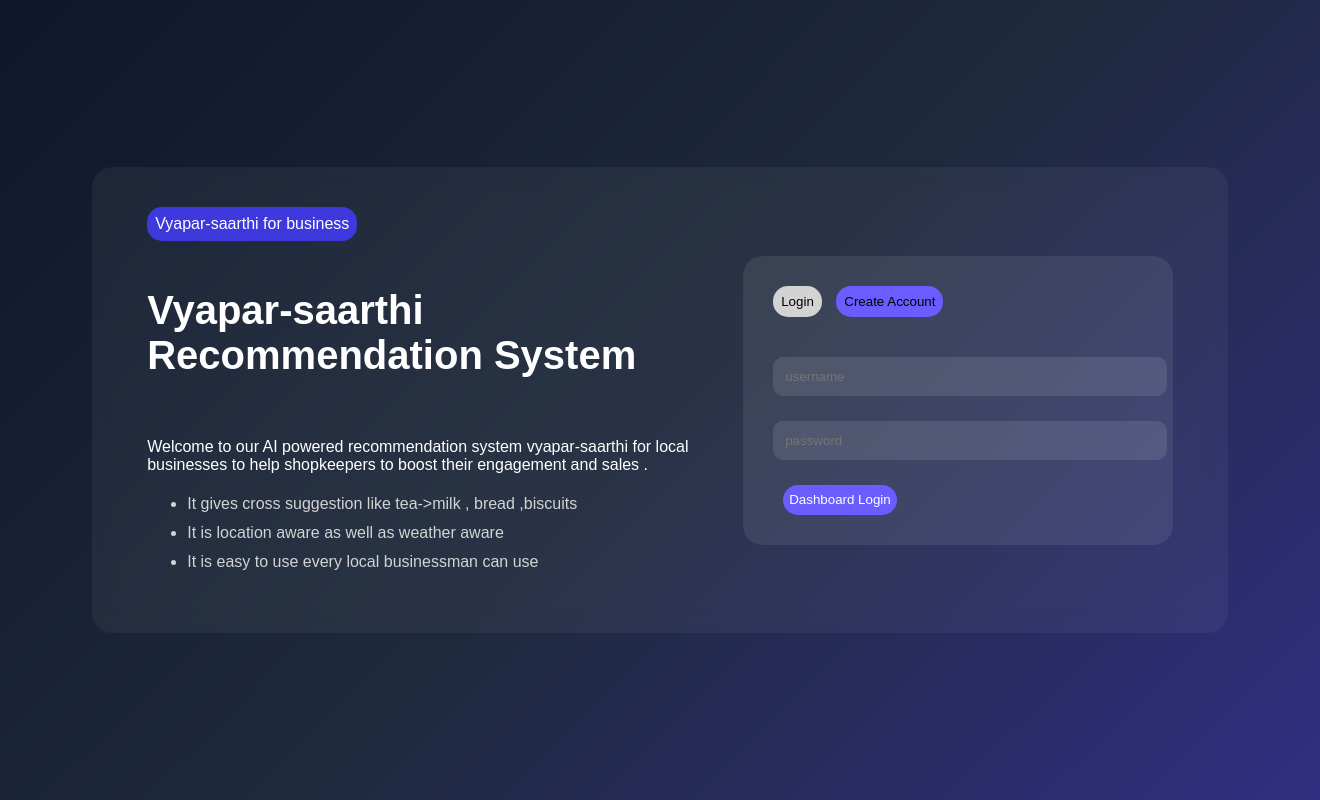
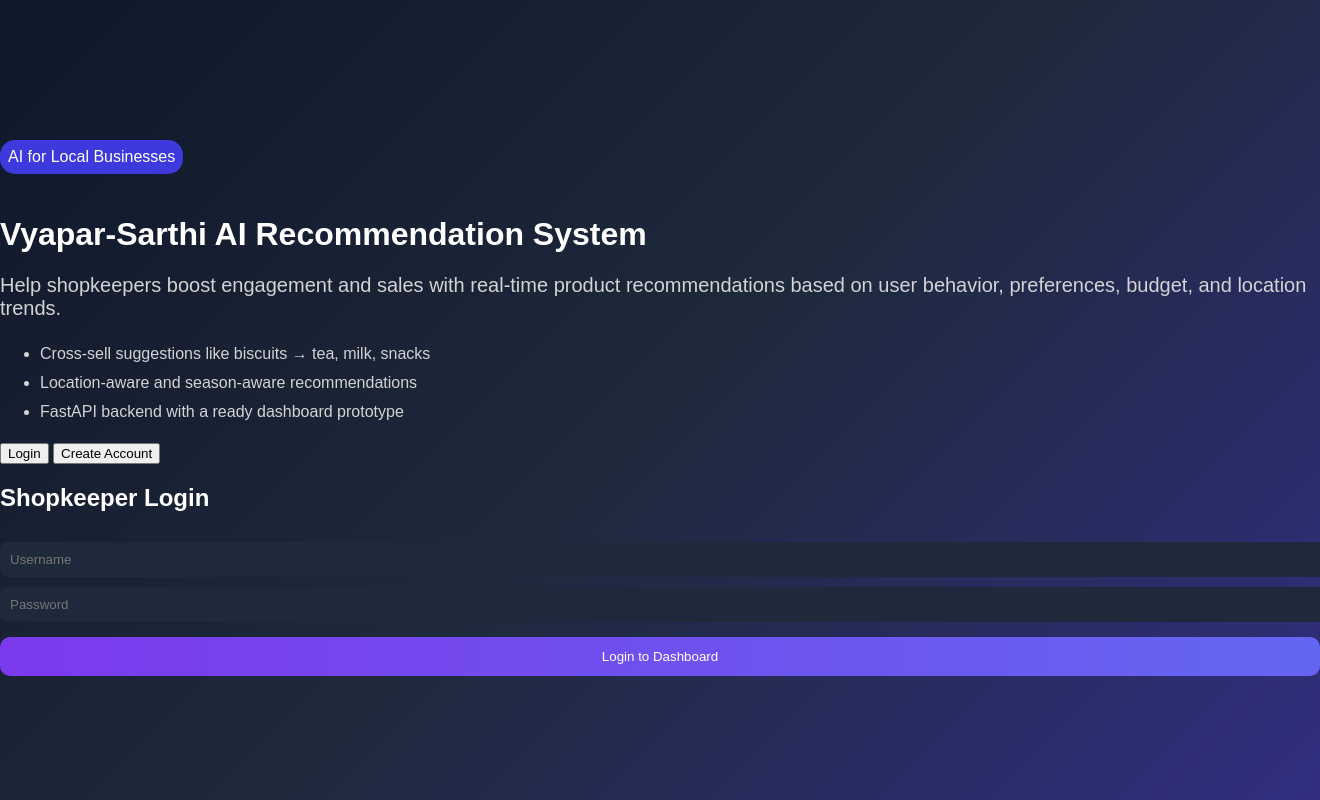
Before and after one commit to omsingh-19/pixel-project, a FastAPI app: page / in a window 1320 px wide; the page is wider, and only the part inside the window is pictured. Run offline with FastAPI, Linux system fonts and the light colour scheme.

Commit message:
Update index.html

```diff
--- a/app/templates/index.html
+++ b/app/templates/index.html
@@ -1,39 +1,56 @@
 <!DOCTYPE html>
-<html lang="en">
+<html>
 <head>
-    <meta charset="UTF-8">
-    <meta name="viewport" content="width=device-width, initial-scale=1.0">
-    <title>Vyapar-saarthi</title>
+    <title>Login</title>
     <link rel="stylesheet" href="../static/style.css">
+</head>
 
-</head>
 <body>
-    <div class="main-container">
-        <!-- LEFT-SIDE -->
-        <div class="left">
-            <div class="tag">Vyapar-saarthi for business</div>
-            <h1 class="h1">Vyapar-saarthi Recommendation System</h1>
-            <p class="descs">Welcome to our AI powered recommendation system vyapar-saarthi for local businesses to help shopkeepers to boost their engagement and sales .</p>
+
+<div class="login-wrapper">
+
+    <div class="login-container">
+
+        <!-- Left -->
+        <div class="login-left">
+            <p class="tag">AI for Local Businesses</p>
+
+            <h1>Vyapar-Sarthi AI Recommendation System</h1>
+
+            <p class="desc">
+                Help shopkeepers boost engagement and sales with real-time product recommendations
+                based on user behavior, preferences, budget, and location trends.
+            </p>
+
             <ul>
-                <li>It gives cross suggestion like tea->milk , bread ,biscuits</li>
-                <li>It is location aware as well as weather aware</li>
-                <li>It is easy to use every local businessman can use </li>
+                <li>Cross-sell suggestions like biscuits → tea, milk, snacks</li>
+                <li>Location-aware and season-aware recommendations</li>
+                <li>FastAPI backend with a ready dashboard prototype</li>
             </ul>
         </div>
-        <!-- RIGHT-SIDE -->
-         <div class="login-box">
-            <div class="tab">
-                <button class="login">Login</button>
-                <button class="active">Create Account</button>
+
+        <!-- Right -->
+        <div class="login-right">
+
+            <div class="top-buttons">
+                <button class="small-btn active">Login</button>
+                <button class="small-btn">Create Account</button>
             </div>
 
-            <input type="username" placeholder="username">
-            <input type="password" placeholder="password">
+            <h2>Shopkeeper Login</h2>
 
-            <button class ="login-btn">Dashboard Login</button>
-         </div>
+            <form method="POST" action="/login">
+                <input type="text" name="username" placeholder="Username" required>
+                <input type="password" name="password" placeholder="Password" required>
+
+                <button type="submit" class="btn">Login to Dashboard</button>
+            </form>
+
+        </div>
+
     </div>
 
+</div>
 
 </body>
 </html>
```
